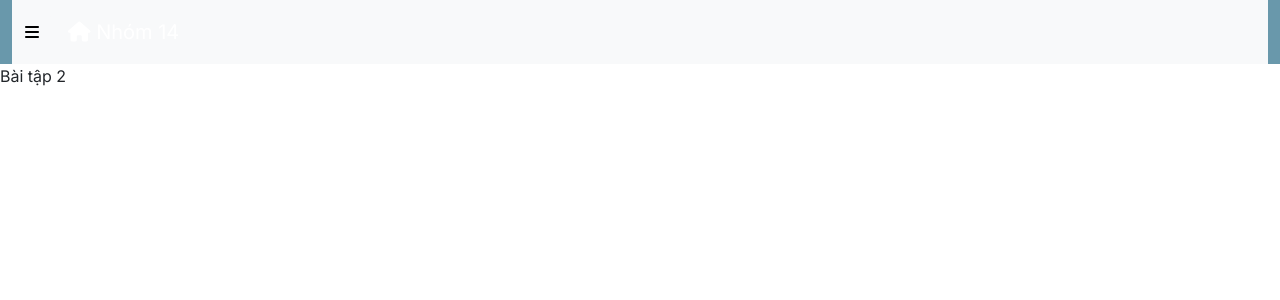
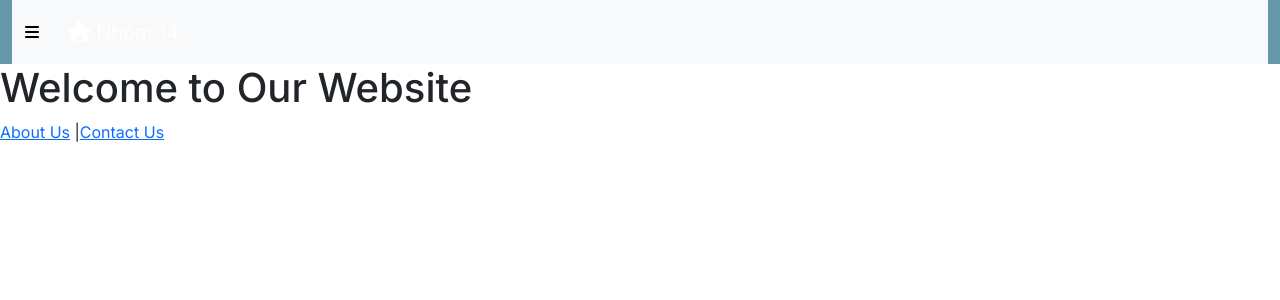
Before and after one commit to Duongnl/group_14_assignment, a Next.js app: page /assignment2 in a window 1280 px wide. Shown: the top 300 px of the page. Built offline with nearby package versions, Linux system fonts and the light colour scheme.

Commit message:
add code 1,2,4

```diff
--- a/src/app/assignment1/page.tsx
+++ b/src/app/assignment1/page.tsx
@@ -1,7 +1,7 @@
 const Assignment1 = () => {
     return (
         <>
-            Bài tập 1
+           HEllO WORLD
         </>
     )
 }
--- a/src/app/assignment2/page.tsx
+++ b/src/app/assignment2/page.tsx
@@ -1,8 +1,14 @@
+import Link from 'next/link';
+
 const Assignment2 = () => {
     return (
-        <>
-            Bài tập 2
-        </>
+        <div>
+      <h1>Welcome to Our Website</h1>
+      <nav>
+        <Link href="/assignment2/about">About Us</Link> |
+        <Link href="/assignment2/contact">Contact Us</Link>
+      </nav>
+    </div>
     )
 }
 
```
Also changed, not shown: src/app/assignment2/about/page.tsx (added, +9 -0 lines), src/app/assignment2/contact/page.tsx (added, +9 -0 lines).
